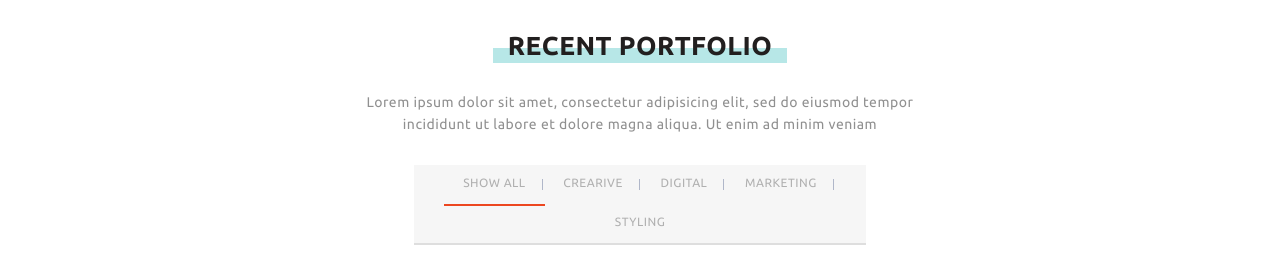
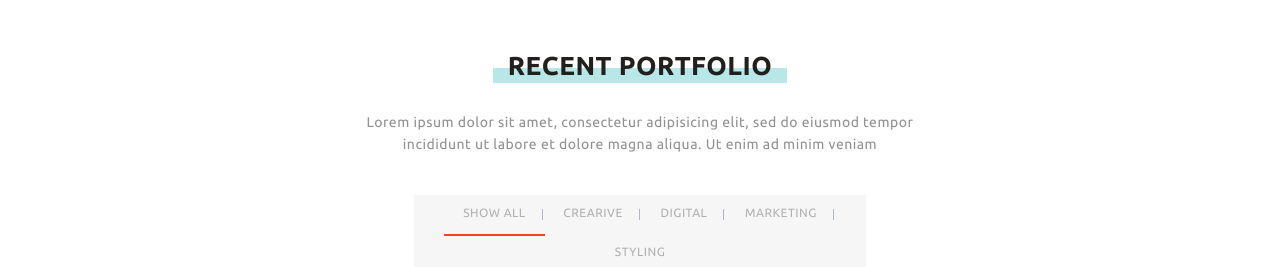
Before and after one commit to AazadAhmad/demo, a plain HTML site: page index.html in a window 1280 px wide. Shown: the part 529-796 px from the top of the page. Drawn offline with Linux system fonts and the light colour scheme.

Commit message:
Update style.css

```diff
--- a/css/style.css
+++ b/css/style.css
@@ -382,7 +382,7 @@ header ul li .dropdown-content li a:hover{
 }
 
 .portfolio {
-    padding: 30px 0 0 0;
+    padding: 50px 0 0 0;
 }
 .portfolio .portfolio-title{
     max-width: 600px;
@@ -412,7 +412,7 @@ header ul li .dropdown-content li a:hover{
     color: #909090;
 }
 .works-category {
-    margin: 30px 0;
+    margin: 40px 0;
 }
 .works-category ul{
     margin: 0 auto;
```
